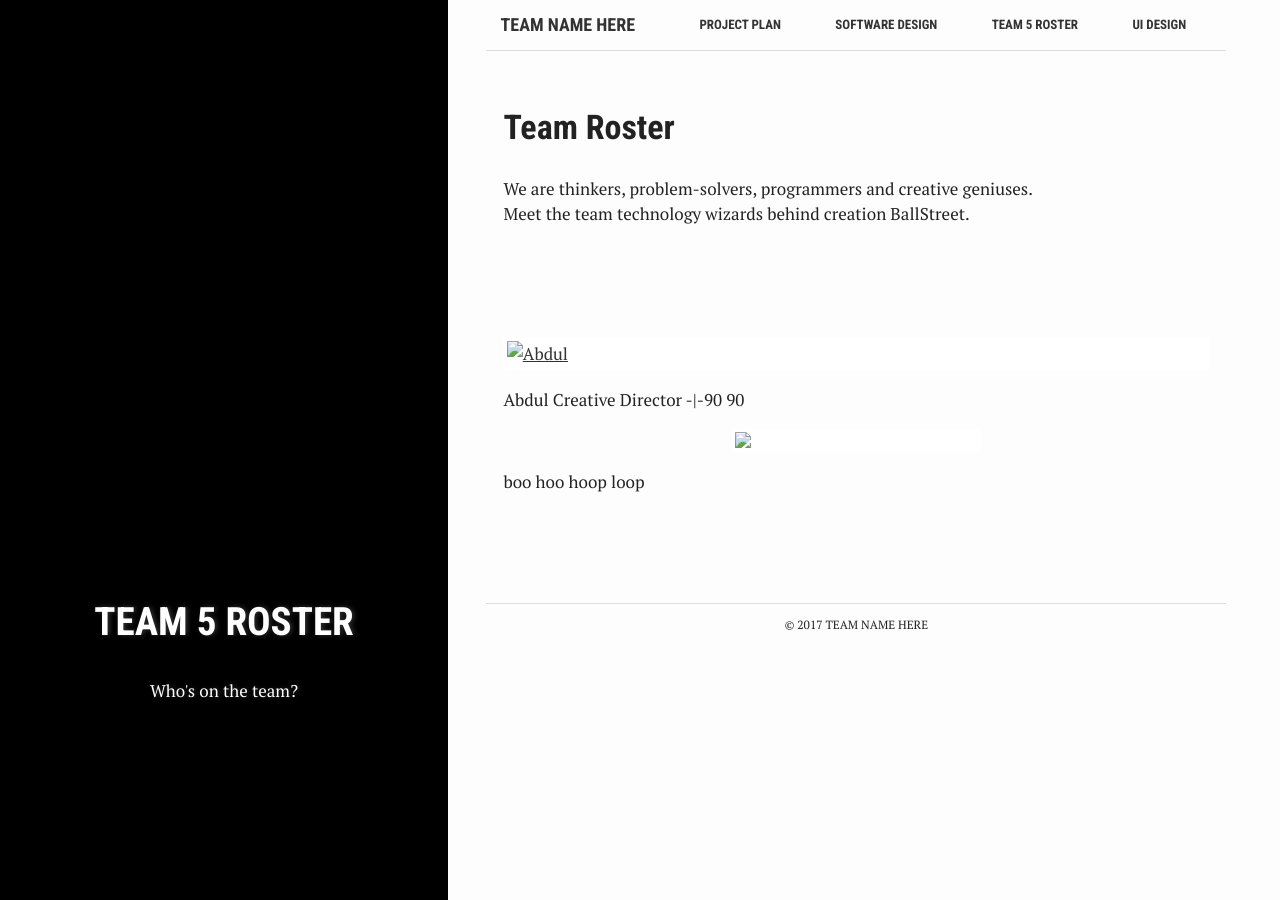
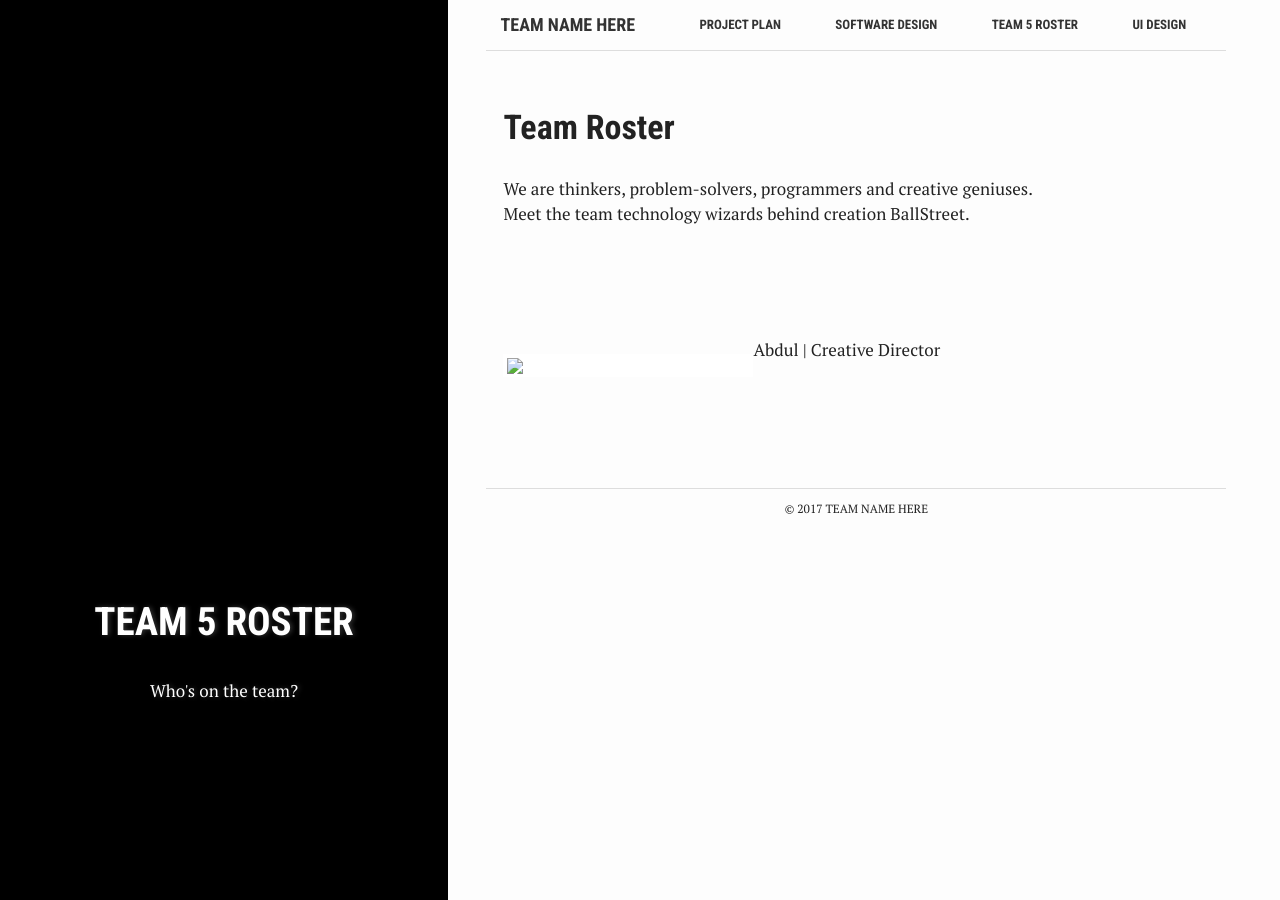
Before and after one commit to ufrauq/Ball-Street, a Jekyll site: the page built from team-roster.md, in a window 1280 px wide. Built offline with Jekyll 4.4.1, drawn with Linux system fonts in a browser that asks for light colours.

Commit message:
Update team-roster.md

```diff
--- a/team-roster.md
+++ b/team-roster.md
@@ -12,7 +12,10 @@
 
 <br><br><br>
 
+<!--
 [![Abdul]({{ site.images }}/profile.png){: width= "250px"}]({{ site.images }}/profile.png)
-Abdul Creative Director -|-90 90
+-->
 
-<img src= "/CS2212-Team5/assets/images/profile.png" width = "250px" />boo hoo hoop loop
+
+<img src= "/CS2212-Team5/assets/images/profile.png" width = "250px"  align = "left"/>
+Abdul | Creative Director
```
